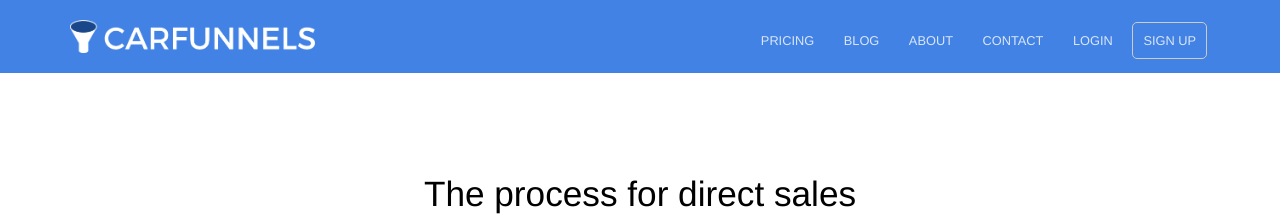
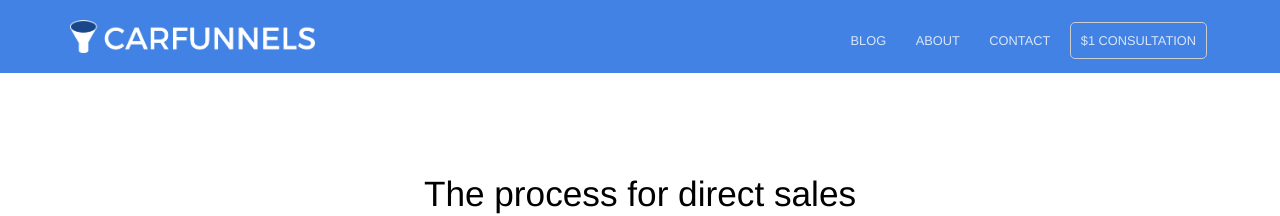
Before and after one commit to jdnoc/carfunnels.com, a Jekyll site: the page built from _posts/2016-07-20-the-process-for-direct-sales.md, in a window 1280 px wide and 900 px high. Shown: the top 216 px of the window. Built offline with Jekyll 4.4.1, drawn with Linux system fonts in a browser that asks for light colours; our own code applies the rules of GitHub Pages for plain Markdown files.

Commit message:
Updated '_data/navigation.yml' via CloudCannon

```diff
--- a/_data/navigation.yml
+++ b/_data/navigation.yml
@@ -1,7 +1,3 @@
-- name: Pricing
-  link: /pricing/
-  new_window: false
-  highlight: false
 - name: Blog
   link: /blog/
   new_window: false
@@ -14,11 +10,7 @@
   link: /contact/
   new_window: false
   highlight: false
-- name: Login
-  link: /
-  new_window: true
-  highlight: false
-- name: Sign Up
-  link: /
+- name: $1 Consultation
+  link: /consultation/
   new_window: true
   highlight: true
```
